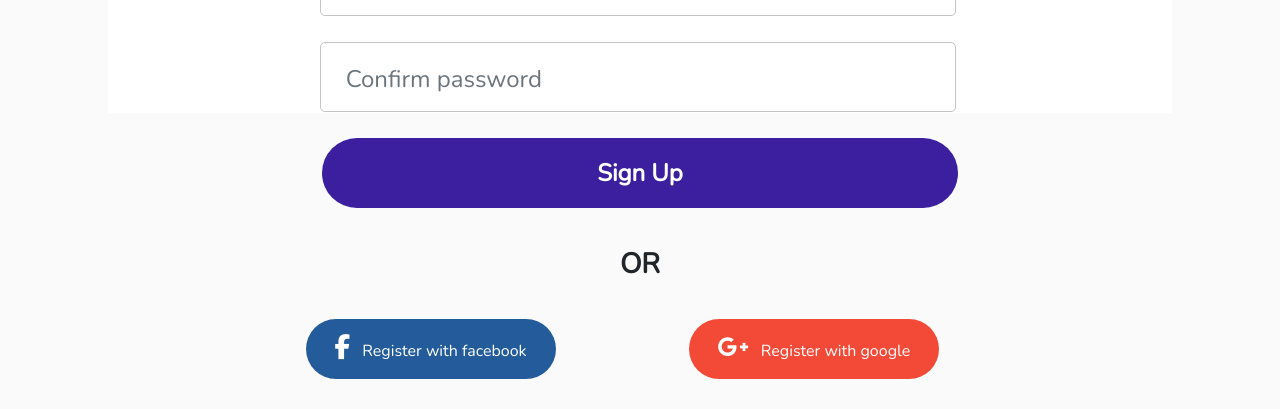
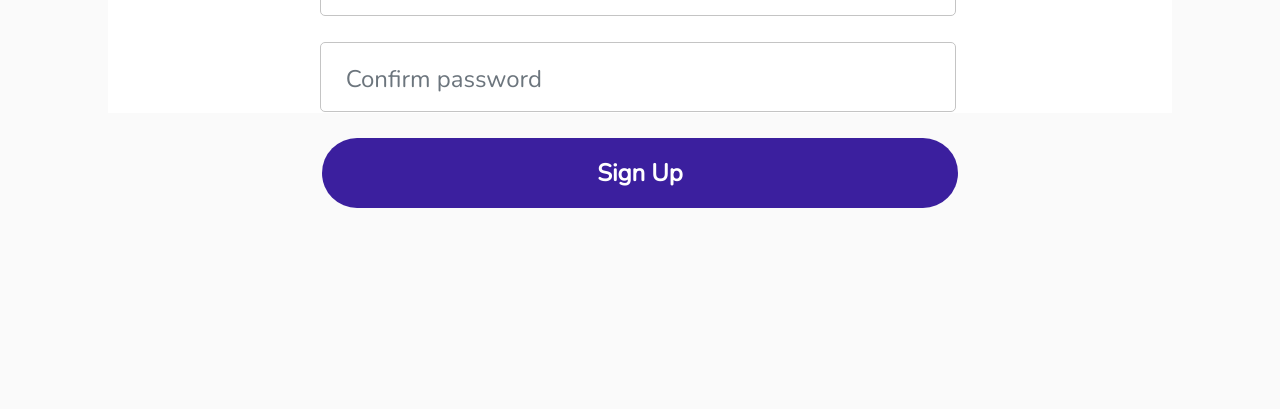
Before and after one commit to ssdanso/docufix.io-1, a PHP site: page /signup.php in a window 1280 px wide. Shown: the part 875-1284 px from the top of the page. After the commit the page ends 1083 px from the top, so only its background shows below. Run offline with PHP 8.4, Linux system fonts and the light colour scheme; some libraries are stand-ins or nearby versions; grey boxes are pictures that could not be loaded.

Commit message:
hide google and facebook buttons

```diff
--- a/login.html
+++ b/login.html
@@ -620,7 +620,7 @@
                             Continue
                         </button>
                         <p class="Already-acc">Don't have an account?&nbsp;&nbsp; <a href="signup.php"><span>Sign up</span></a></p>
-                <h3 class="col-lg-8 text-center">OR</h3>
+                /* <h3 class="col-lg-8 text-center">OR</h3>
                 <div class=" btn-grp col-lg-7  justify-content-between">
 
                     <DIV class="col-lg-4">
@@ -635,7 +635,7 @@
                             Register with google
                         </button>
                     </DIV>
-                </div>
+                </div> */
 
             </form>
             <span class="error"></span>
--- a/login.php
+++ b/login.php
@@ -667,7 +667,7 @@ if(isset($_POST['submit'])){
                             Continue
                         </button>
                         <p class="Already-acc">Don't have an account?&nbsp;&nbsp; <a href="signup.php"><span>Sign up</span></a></p>
-                <h3 class="col-lg-8 text-center">OR</h3>
+                /* <h3 class="col-lg-8 text-center">OR</h3>
                 <div class=" btn-grp col-lg-7  justify-content-between">
 
                     <DIV class="col-lg-4">
@@ -682,7 +682,7 @@ if(isset($_POST['submit'])){
                             Register with google
                         </button>
                     </DIV>
-                </div>
+                </div> */
 
             </form>
             <span class="error"></span>
--- a/signup.html
+++ b/signup.html
@@ -586,7 +586,7 @@
                 <button id="submitData" name="submit" type="submit" class="btn signup-btn "  >
                             Sign Up
                         </button>
-                <h3 class="col-lg-8 text-center">OR</h3>
+                <!-- <h3 class="col-lg-8 text-center">OR</h3>
                 <div class=" btn-grp col-lg-7  justify-content-between">
 
                     <DIV class="col-lg-4">
@@ -601,7 +601,7 @@
                             Register with google
                         </button>
                     </DIV>
-                </div>
+                </div> -->
 
             </form>
             <span class="error"></span>
--- a/signup.php
+++ b/signup.php
@@ -660,7 +660,7 @@ if(isset($_POST['submit'])){
                 <button id="submitData" name="submit" type="submit" class="btn signup-btn "  >
                             Sign Up
                         </button>
-                <h3 class="col-lg-8 text-center">OR</h3>
+                <!-- <h3 class="col-lg-8 text-center">OR</h3>
                 <div class=" btn-grp col-lg-7  justify-content-between">
 
                     <DIV class="col-lg-4">
@@ -675,7 +675,7 @@ if(isset($_POST['submit'])){
                             Register with google
                         </button>
                     </DIV>
-                </div>
+                </div> -->
 
             </form>
             <span class="error"></span>
```
